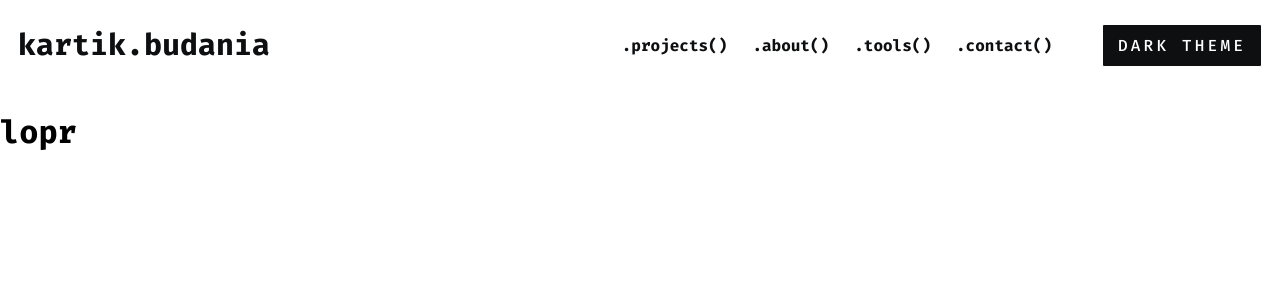
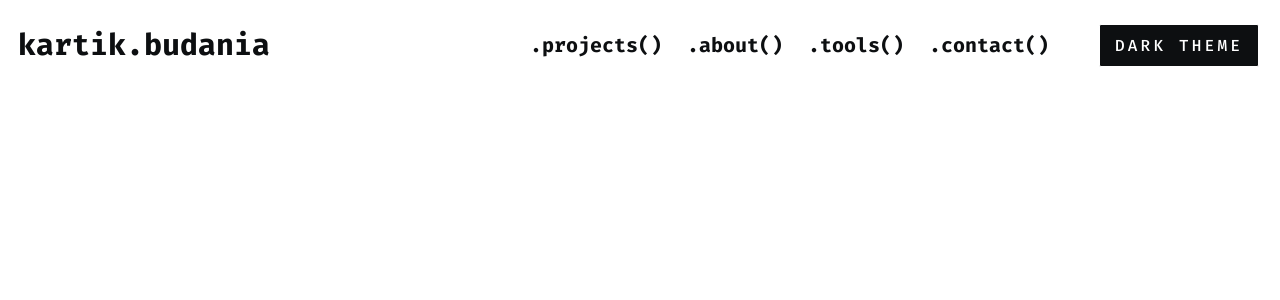
Before and after one commit to KartikBudania/portfolio, a React (Create React App) app: page / in a window 1280 px wide. Shown: the top 300 px of the page. Built offline with nearby package versions, Linux system fonts and the light colour scheme.

Commit message:
navbar all set

```diff
--- a/src/App.js
+++ b/src/App.js
@@ -12,7 +12,7 @@ function App() {
   return (
     <>
       <NavBar/>
-      <Hero/>
+      {/* <Hero/> */}
       {/* <Projects/>
       <About/>
       <Tools/>
--- a/src/Hero.js
+++ b/src/Hero.js
@@ -1,9 +1,9 @@
 import React from "react";
 
 const Hero= ()=>{
-    return(
-        <h1>lopr</h1>
-    )
+    // return(
+    //     // <h1 className="hero">loprajfdasljfasdlj</h1>
+    // )
 }
 
 export default Hero;
--- a/src/index.css
+++ b/src/index.css
@@ -7,9 +7,12 @@ body {
   max-width: 1300px;
   font-family: var(--main-font-family);
 }
-
+/* .hero{
+  padding: 10px 18px;
+  color: black;
+} */
 .nav-center{
-  padding: 10px 18px;
+  padding: 20px 18px;
   height: 90px;
   background-color: white;
   z-index: 10;
@@ -24,13 +27,16 @@ body {
   font-weight: 700;
 }
 .nav-toggle {
-  font-size: 25px;
+  font-size: 30px;
   font-weight: 700;
   letter-spacing: 0.1rem;
   color: rgb(13, 15, 17);
   background-color: white;
   cursor: pointer;
   border: none;
+  padding-right: 0px;
+  /* text-align: right; */
+  /* margin-right: 0px; */
 }
 .nav-toggle:hover {
   color: rgb(49, 130, 206);
@@ -39,8 +45,9 @@ body {
   display: block;
   justify-items: center;
   text-align: right;
-  margin-top: 50px;
-  /* background-color: grey; */
+  z-index: 10;
+  background-color: white;
+
 }
 .link-container{
   display: none;
@@ -65,7 +72,6 @@ button {
   cursor: pointer;
   font-size: 16px;
   letter-spacing: 0.2em;
-  /* margin-left: 25px; */
 }
 button:hover{
   color: rgb(13, 15, 17);
@@ -75,8 +81,9 @@ ul{
   list-style-type: none;
   display: block;
   align-items: center;
-  font-size: 16px;
+  font-size: 25px;
   font-weight: 700;
+  margin-right: 3px;
 }
 li{
   margin-top: 15px;
@@ -110,7 +117,6 @@ li{
     color: rgb(49, 130, 206);
   }
   .link-container{
-    /* margin-top: 0px; */
     display: flex;
     align-items: center;
     justify-content: space-between;
@@ -145,7 +151,7 @@ li{
     list-style-type: none;
     display: flex;
     align-items: center;
-    font-size: 16px;
+    font-size: 20px;
     font-weight: 700;
   }
   li{
```
